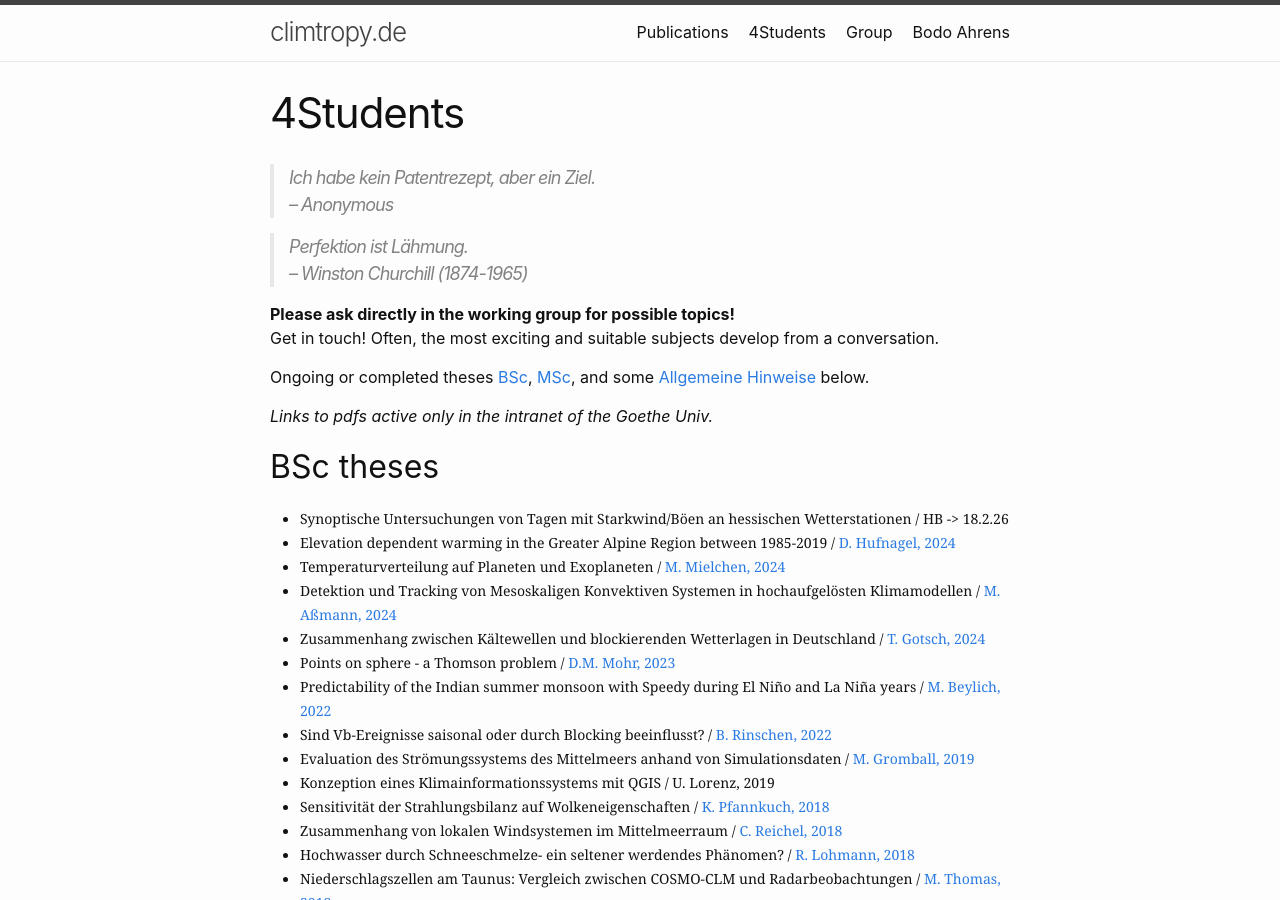
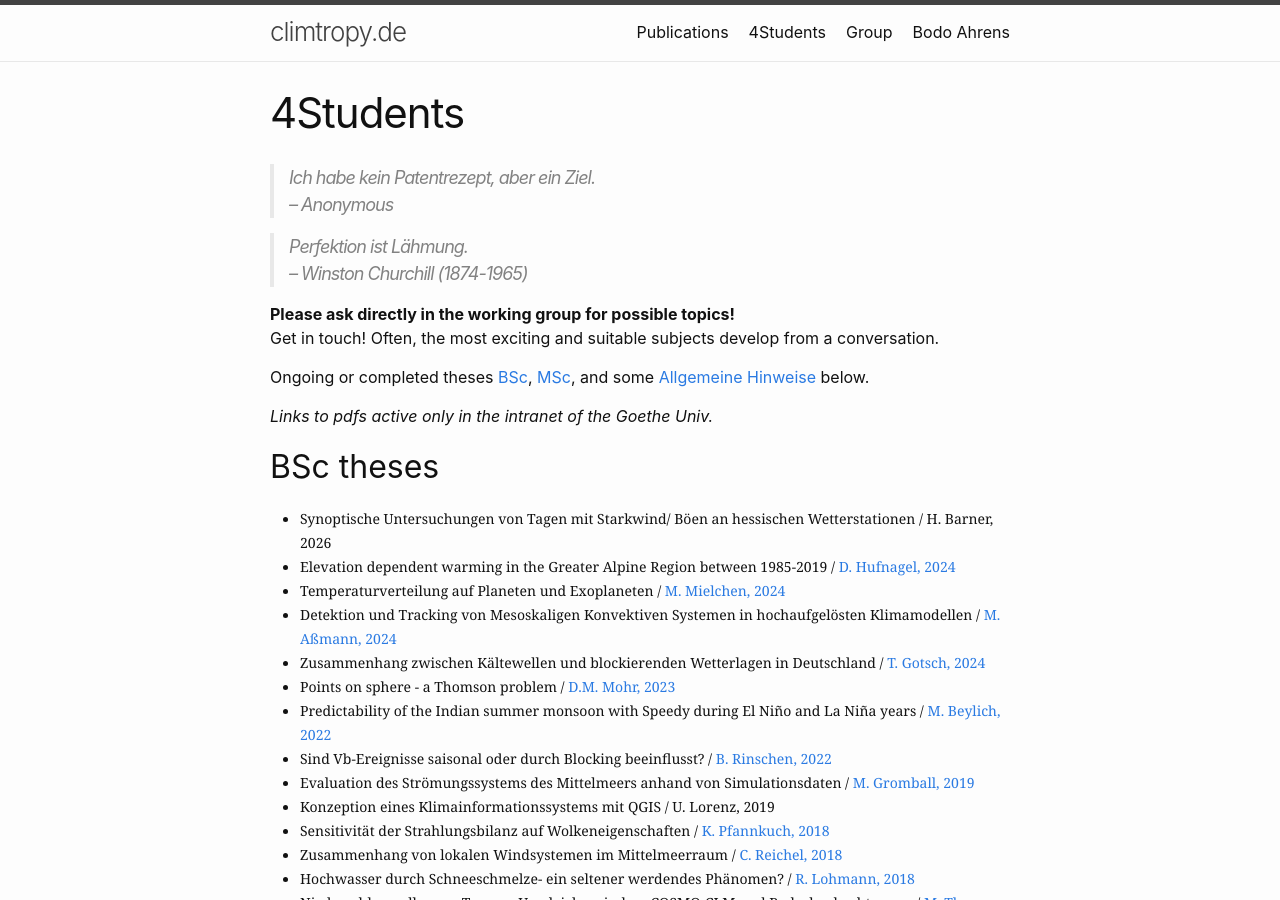
Before and after one commit to cliphy/cliphy.github.io, a Jekyll site: the page built from 4students.markdown, in a window 1280 px wide and 900 px high. Built offline with Jekyll 4.4.1, drawn with Linux system fonts in a browser that asks for light colours.

Commit message:
Update 4students.markdown

```diff
--- a/4students.markdown
+++ b/4students.markdown
@@ -19,8 +19,8 @@ Ongoing or completed theses [BSc](#bsc-theses), [MSc](#msc-theses), and some [Al
 
 ## BSc theses
 -  <span style="font-size: 14px; font-family: Georgia;">
-	Synoptische Untersuchungen von Tagen mit Starkwind/Böen an hessischen Wetterstationen /
-	HB -> 18.2.26</span>
+	Synoptische Untersuchungen von Tagen mit Starkwind/ Böen an hessischen Wetterstationen /
+	H. Barner, 2026 </span>
 -  <span style="font-size: 14px; font-family: Georgia;">
 	Elevation dependent warming in the Greater Alpine Region between 1985-2019 /
 	<a href="https://user.uni-frankfurt.de/~bahrens/bscpdfs/BScDHufnagel2024.pdf"
```
